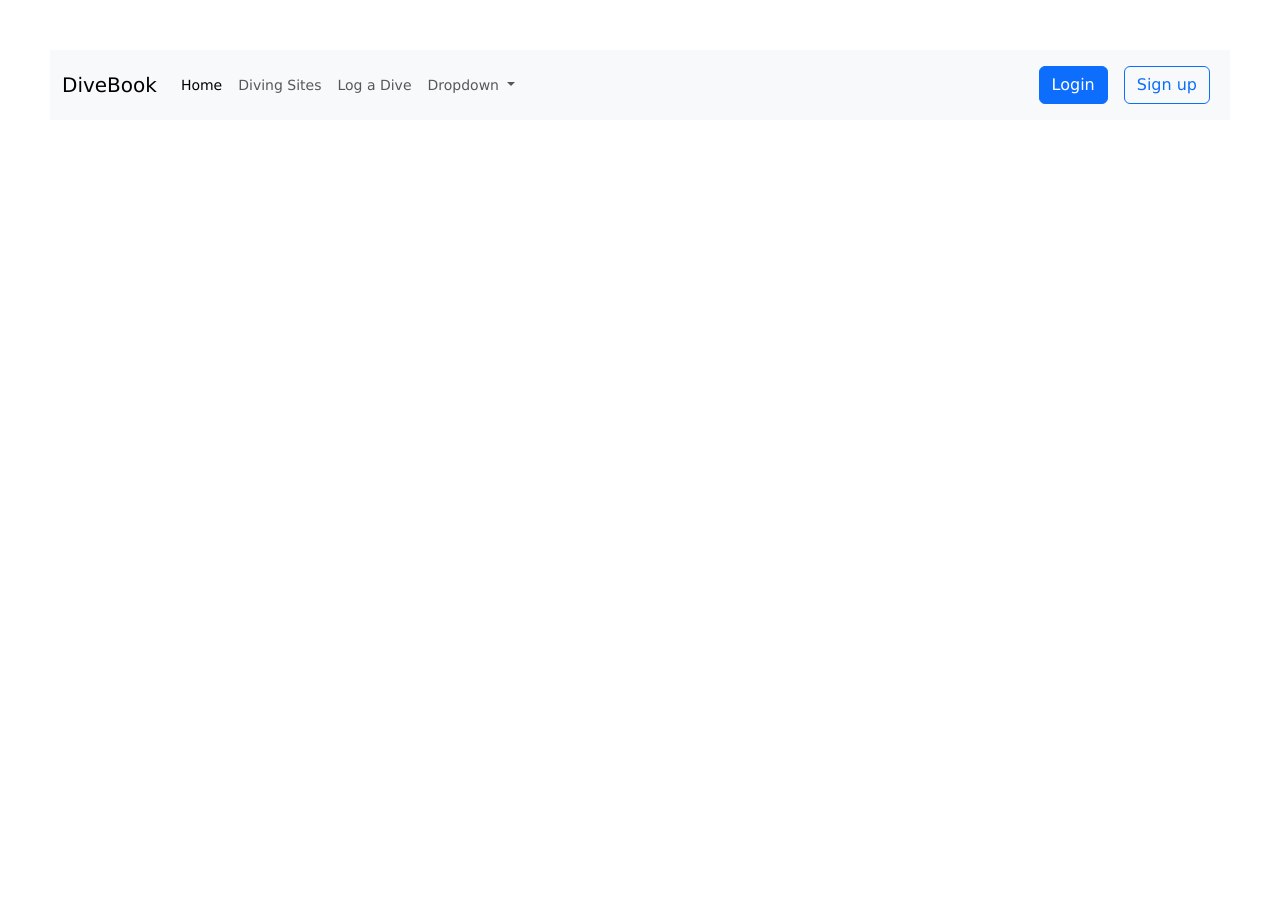
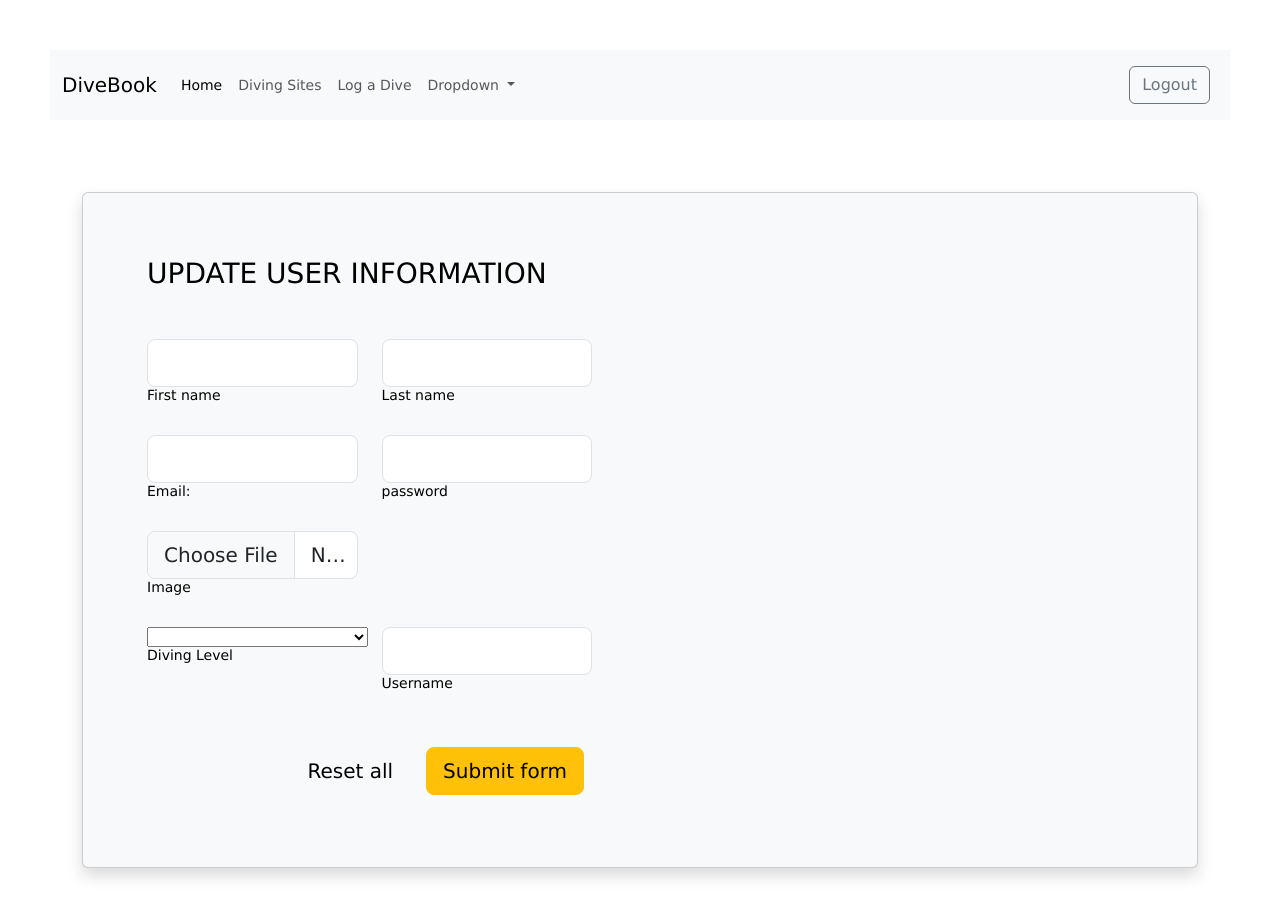
Before and after one commit to project-2-diving-book/diving-book, a Node server app: page /user/600000000000000000000001/edit in a window 1280 px wide. Before the commit the page ends 104 px from the top, so only its background shows below. Run offline with Node 20, Linux system fonts and the light colour scheme; the visitor is signed in with stand-in values (Sample User, id 1); some libraries are stand-ins or nearby versions.

Commit message:
add progress in functionality to update user info

```diff
--- a/routes/auth.routes.js
+++ b/routes/auth.routes.js
@@ -163,7 +163,7 @@
 					// Remove the password field
 					delete req.session.currentUser.password;
 
-					res.render("users/user-profile", { userIsLoggedIn: user });
+					res.redirect(`/user-profile/${user.username}`);
 				})
 				.catch((err) => next(err)); // In this case, we send error handling to the error handling middleware.
 		})
--- a/routes/user.routes.js
+++ b/routes/user.routes.js
@@ -7,7 +7,7 @@
 const User = require("../models/User.model");
 const isLoggedIn = require("../middleware/isLoggedIn");
 
-router.get("/user-profile/:username", (req, res, next) => {
+router.get("/user-profile/:username", isLoggedIn, (req, res, next) => {
 	const username = req.session.currentUser.username;
 	let userIsLoggedIn = null;
 	let userDivesArr = [];
@@ -37,7 +37,8 @@
 
 	User.findById(userId)
 		.then((userDetails) => {
-			res.render("users/user-details-edit", {userDetails})
+			console.log(userDetails)
+			res.render("users/user-details-edit", { userDetails, userIsLoggedIn: req.session.currentUser })
 		})
 		.catch((error) => {
 			console.log("Error finding user in the DB", error);
@@ -45,4 +46,18 @@
 		});
 });
 
+router.post("/user/:userId/edit", isLoggedIn, (req, res, next) => {
+	const { userId } = req.params;
+	const { firstName, lastName, email, divingLevel, username } = req.body;
+
+	User.findByIdAndUpdate(userId, { firstName, lastName, email, divingLevel, username }, {new: true})
+		.then((userInfoUpdated) => {
+			res.render("users/user-details-edit", {userInfoUpdated})
+		})
+		.catch((error) => {
+			console.log("this is an error on update user information", error);
+			next(error);
+		});
+});
+
 module.exports = router;
--- a/views/users/user-details-edit.hbs
+++ b/views/users/user-details-edit.hbs
@@ -0,0 +1,138 @@
+<section class="h-100">
+  <form action="/user/{{userDetails._id}}/edit" method="POST" enctype="multipart/form-data">
+    <div class="container py-5 h-100">
+      <div class="row d-flex justify-content-center align-items-center h-100">
+        <div class="col">
+          <div
+            class="card sign-up card-registration shadow my-4 p-3 mb-5 bg-body-tertiary rounded"
+          >
+              <div class="col-xl-6">
+                <div class="card-body p-md-5 text-black">
+                  <h3 class="mb-5 text-uppercase">Update user information</h3>
+
+                  <div class="row">
+                    <div class="col-md-6 mb-4">
+                      <div class="form-outline">
+                        <input
+                          type="text"
+                          name="firstName"
+                          class="form-control form-control-lg"
+                          value="{{userDetails.firstName}}"
+                        />
+                        <label class="form-label" for="form3Example1m">First
+                          name</label>
+                      </div>
+                    </div>
+                    <div class="col-md-6 mb-4">
+                      <div class="form-outline">
+                        <input
+                          type="text"
+                          name="lastName"
+                          class="form-control form-control-lg"
+                          value="{{userDetails.lastName}}"
+                        />
+                        <label class="form-label" for="form3Example1n">Last name</label>
+                      </div>
+                    </div>
+                  </div>
+
+                  <div class="row">
+
+                    <div class="col-md-6 mb-4">
+                      <div class="form-outline">
+                        <input
+                          type="email"
+                          name="email"
+                          class="form-control form-control-lg"
+                          value="{{userDetails.email}}"
+                        />
+                        <label class="form-label" for="form3Example1m1">Email:
+                        </label>
+                      </div>
+                    </div>
+                    <div class="col-md-6 mb-4">
+                      <div class="form-outline">
+                        <input
+                          type="password"
+                          name="password"
+                          class="form-control form-control-lg"
+                        />
+                        <label
+                          class="form-label"
+                          for="form3Example1n1"
+                        >password</label>
+                      </div>
+                    </div>
+                    <div class="col-md-6 mb-4">
+                      <div class="form-outline">
+                        <input
+                          type="file"
+                          name="imgProfile"
+                          class="form-control form-control-lg"
+                        />
+                        <label
+                          class="form-label"
+                          for="form3Example1m1"
+                        >Image</label>
+                      </div>
+                    </div>
+
+                  </div>
+
+                  <div class="row">
+                    <div class="col-md-6 mb-4">
+
+                      <select class="select" name="divingLevel">
+                        <option value={{userDetails.divingLevel}}>{{userDetails.divingLevel}}</option>
+                        <option value="Begginer">Begginer</option>
+                        <option value="Open Water Diver">Open Water Diver</option>
+                        <option value="Advanced Open Water Diver">Advanced Open
+                          Water Diver</option>
+                        <option value="Resque Diver">Resque Diver</option>
+                        <option value="Divemaster">Divemaster</option>
+                        <option value="Instructor">Instructor</option>
+
+                        {{! need to fix that }}
+                      </select>
+                      <label class="form-label" for="form3Example1n1">Diving
+                        Level</label>
+
+                    </div>
+                    <div class="col-md-6 mb-4">
+                      <div class="form-outline">
+                        <input
+                          type="text"
+                          name="username"
+                          class="form-control form-control-lg form-control-file"
+                          value="{{userDetails.username}}"
+                        />
+                        <label
+                          class="form-label"
+                          for="form3Example1n1"
+                        >Username</label>
+                      </div>
+                    </div>
+
+                  </div>
+
+                  <div class="d-flex justify-content-end pt-3">
+                    <button type="reset" class="btn btn-light btn-lg">Reset all</button>
+                    <button
+                      type="submit"
+                      class="btn btn-warning btn-lg ms-2"
+                    >Submit form</button>
+                  </div>
+
+                </div>
+              </div>
+            </div>
+          </div>
+        </div>
+      </div>
+    </div>
+    {{#if errorMessage}}
+      <p class="error">{{errorMessage}}</p>
+    {{/if}}
+  </form>
+
+</section>
--- a/views/users/user-profile.hbs
+++ b/views/users/user-profile.hbs
@@ -45,10 +45,10 @@
                   </div>
                   <hr />
 
-									<button
-										type="button"
+                  <a
+                    href="/user/{{userIsLoggedIn._id}}/edit"
                     class="btn btn-secondary btn-rounded btn-block btn-lg"
-									><i class="far fa-clock me-2"></i>Edit info</button>
+                  >Edit info</a>
                 </div>
               </div>
             </div>
```
Also changed, not shown: views/auth/signup.hbs (indentation only). Lines whose indentation alone changed are shown as unchanged.
